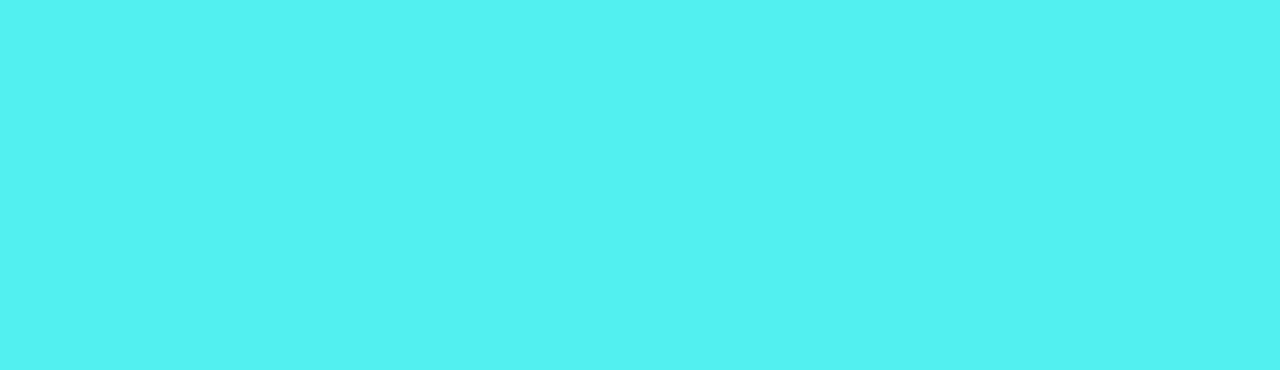
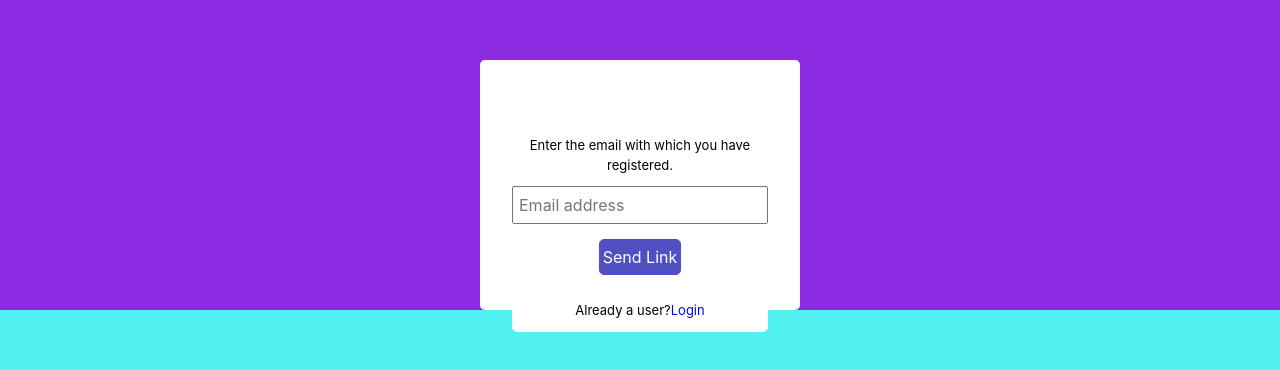
Before and after one commit to biswaa143/Expense-Tracker-Pro, a React (Create React App) app: page /resetpassword in a window 1280 px wide. Before the commit this address had no page. Shown: the part 140-510 px from the top of the page. Built offline with nearby package versions, Linux system fonts and the light colour scheme; the HTML template or start-up script is replaced by a standard one.

Commit message:
Forgot Password Workflow

```diff
--- a/src/App.js
+++ b/src/App.js
@@ -4,6 +4,7 @@ import { Routes, Route, Navigate } from "react-router-dom";
 import MyExpenses from "./components/page/MyExpenses";
 import Welcome from "./components/page/Welcome";
 import Updateprofile from "./components/page/UpdateProfile";
+import ForgotPassword from "./components/page/ForgotPassword";
 import { ExpenseContextProvider } from "./components/store/expense-context";
 
 const App = () => {
@@ -15,6 +16,7 @@ const App = () => {
         <Route path="/welcome" element={<Welcome />} />
         <Route path="/expenses" element={<MyExpenses />} />
         <Route path="/updateprofile" element={<Updateprofile />} />
+        <Route path="/resetpassword" element={<ForgotPassword />} />
       </Routes>
       <ExpenseContextProvider />
     </React.Fragment>
--- /dev/null
+++ b/src/components/page/ForgotPassword.js
@@ -0,0 +1,50 @@
+import axios from "axios";
+import { useRef, useState } from "react";
+import { useNavigate } from "react-router-dom";
+import classes from "./ForgotPassword.module.css";
+
+const ForgotPassword = () => {
+  const [isLoading, setIsLoading] = useState(false);
+  const emailInputRef = useRef();
+  const navigate = useNavigate();
+
+  const goToLoginPage = () => {
+    navigate("/Login");
+  };
+
+  const resetPasswordHandler = (e) => {
+    e.preventDefault();
+    setIsLoading(true);
+    const email = emailInputRef.current.value;
+
+    axios.post(
+      "https://identitytoolkit.googleapis.com/v1/accounts:sendOobCode?key=AIzaSyCrU_dpYTl7LWLCqRzlvwg6Qb1d6UpAfp0",
+      {
+        requestType: "PASSWORD_RESET",
+        email: email,
+      }
+    )
+    .then((res) => {
+        setIsLoading(false);
+        console.log(res.data);
+    })
+    .catch((err) => {
+        setIsLoading(false);
+        console.log(err.message);
+    })
+  };
+  return (
+    <div className={classes.outerbox}>
+      <form onSubmit={resetPasswordHandler} className={classes.resetform}>
+        <p>Enter the email with which you have registered.</p>
+        <input type="email" placeholder="Email address" ref={emailInputRef} />
+        <button>Send Link</button>
+        {isLoading && <p>Loading...</p>}
+        <p>
+          Already a user?<span onClick={goToLoginPage}>Login</span>
+        </p>
+      </form>
+    </div>
+  );
+};
+export default ForgotPassword;
--- /dev/null
+++ b/src/components/page/ForgotPassword.module.css
@@ -0,0 +1,43 @@
+.outerbox {
+    padding-top: 200px;
+    display: block;
+    width: 100%;
+    height: 450px;
+    background-color: blueviolet;
+}
+
+.resetform {
+
+    background-color: white;
+    width: 25%;
+    height: 250px;
+    margin: auto;
+    border-radius: 5px;
+    text-align: center;
+    padding-top:50px ;
+
+}
+
+.resetform p {
+    font-size: small;
+    width: 80%;
+    color: black;
+}
+
+.resetform button {
+    display: block;
+    margin: auto;
+    padding: 5px 3px;
+    margin-top: 15px;
+    color: white;
+    background-color: rgb(80, 80, 194);
+    border-radius: 5px;
+    border: 1px solid rgb(80, 80, 194);
+cursor: pointer;
+}
+
+.resetform input {
+    margin: auto;
+    padding: 5px 5px;
+    width: 80%;
+}
```
